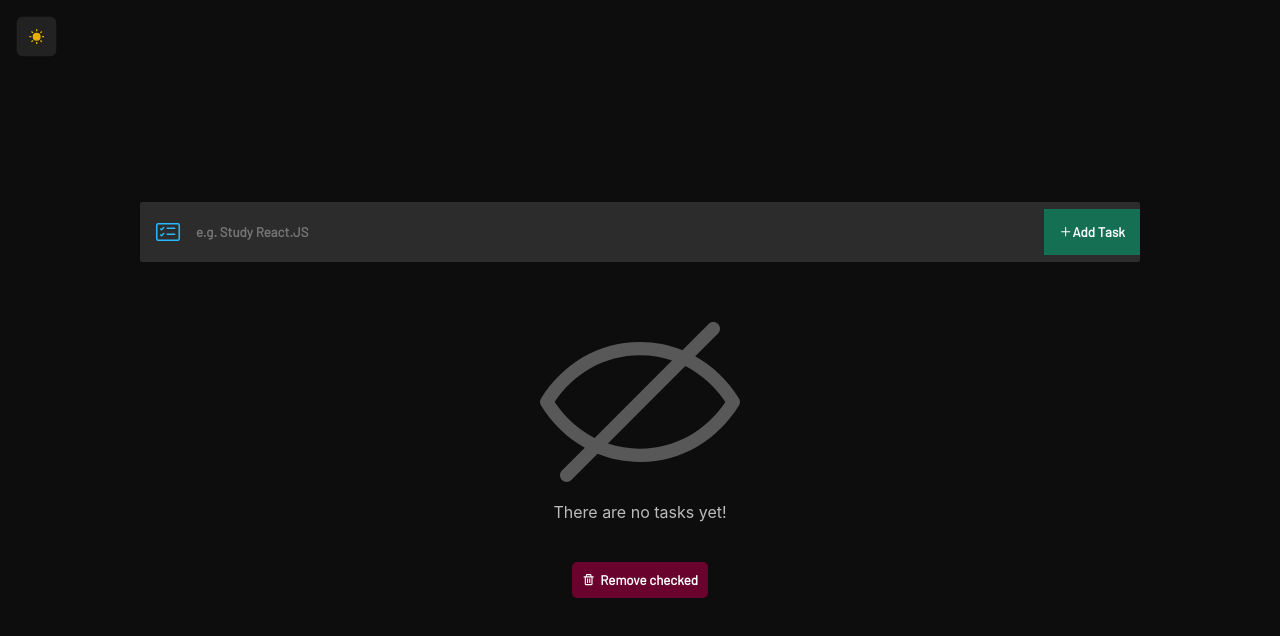
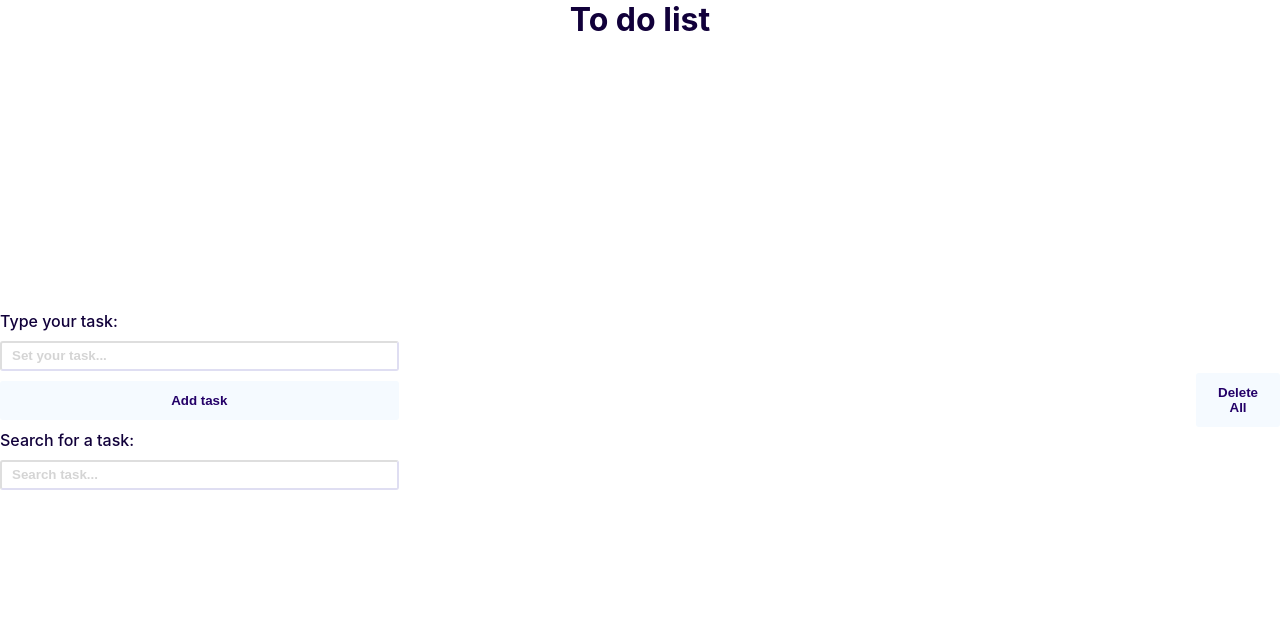
Before and after one commit to Rafael-Urei/TodoList-ReactJs, a React (Create React App) app: page / in a window 1280 px wide. Shown: the top 636 px of the page. Built offline with nearby package versions, Linux system fonts and the light colour scheme.

Commit message:
Started a new version of my todolist

```diff
--- a/package.json
+++ b/package.json
@@ -13,6 +13,7 @@
     "font-awesome": "^4.7.0",
     "react": "^18.2.0",
     "react-dom": "^18.2.0",
+    "react-hook-form": "^7.43.9",
     "react-icons": "^4.8.0",
     "react-scripts": "5.0.1",
     "react-uuid": "^2.0.0",
--- a/src/App.css
+++ b/src/App.css
@@ -1,377 +1,128 @@
-@import url('https://fonts.googleapis.com/css2?family=Roboto+Condensed&display=swap');
-@import url('https://fonts.googleapis.com/css2?family=Barlow&display=swap');
-
 * {
+  outline: none;
+  margin: 0;
   padding: 0;
-  margin: 0;
   box-sizing: border-box;
 }
 
 html {
-  height: 100%;
+  min-height: 100%;
+}
+
+body {
+  min-height: 100vh;
 }
 
 main {
+  height: 100vh;
   display: flex;
-  flex-direction: column;
+  align-items: center;
   justify-content: center;
-  align-items: center;
-  gap: 10px;
-  min-height: 100vh;
-  background-color: #0D0D0D;
-  transition: 300ms;
+  gap: 50px;
+  color: rgb(17, 0, 58);
+}
+
+header {
+  position: absolute;
+  top: 0;
 }
 
 form {
   display: flex;
-  align-items: center;
-  width: 1000px;
-  gap: 20px;
-  border-radius: 2px;
-  padding-left: 20px;
-  background-color: #2c2c2c;
-}
-
-.icon-list {
-  scale: 1.5;
-  color: #26baff;
+  flex-direction: column;
+  gap: 10px;
+  width: 400px;
+  font-weight: 500;
 }
 
 form input {
-  flex: 1;
-  height: 60px;
-  width: 100%;
-  border: none;
-  font-weight: bold;
-  background-color: #2c2c2c;
-  color: #c2c2c2;
-  font-family: 'Barlow', sans-serif;
+  height: 30px;
+  padding: 10px;
+  color: rgb(36, 0, 104);
+  font-weight: 600;
+  border-radius: 3px;
+  border-color: rgba(5, 0, 71, 0.13);
 }
 
-form input:focus, .popup input:focus {
-  border: none;
-  outline: none;
+form input::placeholder {
+  opacity: 30%;
 }
 
-form button {
-  display: flex;
-  align-items: center;
-  border: none;
-  padding: 15px;
-  background-color: #00ac7885;
-  color: rgb(255, 255, 255);
-  font-weight: bold;
+button {
+  border: solid 2px transparent;
+  padding: 10px;
+  transition: 200ms;
+  background-color: rgb(245, 250, 255);
   cursor: pointer;
-  transition: 200ms;
-  font-family: 'Barlow', sans-serif;
+  border-radius: 3px;
+  font-weight: 600;
+  color: rgb(36, 0, 104);
 }
 
-form button:hover {
-  background-color: #00ff9d;
+button:hover {
+  border-color: rgb(88, 99, 255);
 }
 
-ol {
-  display: flex;
-  flex-direction: column;
-  align-items: center;
-  padding: 30px;
-  border-radius: 5px;
-  width: 80%;
+ul {
   list-style: none;
-  color: rgb(187, 187, 187);
+  width: 700px;
+  position: relative;
 }
 
-.without-style {
-  background-color: transparent;
+.li {
+  width: 100%;
+  display: flex;
+  justify-content: space-between;
+  align-items: center;
+  gap: 20px;
+  margin-bottom: 5px;
+  box-shadow: 0px 1px 0px rgba(0, 74, 143, 0.151);
+  transition: 200ms;
 }
 
-.no-posts {
-  height: 200px;
-  width: 200px;
-  color: rgb(88, 88, 88);
+.li3 {
+  width: 100%;
+  display: flex;
+  justify-content: space-between;
+  align-items: center;
+  gap: 20px;
+  margin-bottom: 5px;
+  box-shadow: 0px 1px 0px rgba(0, 74, 143, 0.151);
+  transition: 200ms;
+  opacity: 30%;
 }
 
-.list-container {
+.li2 {
+  width: 100%;
   display: flex;
-  width: 100%;
+  justify-content: space-between;
   align-items: center;
-  cursor: pointer;
-  box-shadow: 0px 1px 0px 0px rgba(97, 97, 97, 0.295);
-}
-
-.list-container li {
-  display: flex;
-  align-items: center;
-  justify-content: space-between;
-  flex: 1;
-  margin-right: 30px;
-  padding: 10px;
-  margin: 10px 0px 10px 20px;
-  border-radius: 5px;
-  color: #c2c2c2;
-  font-family: 'Roboto Condensed', sans-serif;
-  font-weight: bold;
-}
-
-.elements-li {
-  display: flex;
-  align-items: center;
-  justify-content: center;
-}
-
-.item-list {
-  display: flex;
-  align-items: center;
-  text-decoration: line-through;
-  text-decoration-color: #00c1fc;
-  text-decoration-thickness: 3px;
-  opacity: 50%;
-  padding: 10px 0px 10px 20px;
-  margin: 10px 0px 10px 0px;
+  gap: 20px;
+  margin-bottom: 5px;
+  box-shadow: 0px 1px 0px rgba(0, 74, 143, 0.151);
+  transition: 200ms;
+  animation-name: fade;
+  animation-duration: 300ms;
+  top: 0px;
+  left: 0px;
+  position: absolute;
 }
 
 .check {
-  opacity: 50%;
-}
-
-.list-container button {
-  display: flex;
-  align-items: center;
-  margin-left: 10px;
-  transform: scale(1.5);
-  border: none;
-  border-radius: 2px;
-  background: none;
-  color: rgb(0, 153, 255);
-  cursor: pointer;
-  transition: 200ms;
-}
-
-.checkbox-on {
-  transition: 200ms;
-  border-radius: 50%;
-  background-color: #26baff;
-  color: #26baff;
-}
-
-.popup {
-  display: flex;
-  align-items: center;
-  margin-left: 10px;
-}
-
-.popup input {
-  height: 25px;
-  text-indent: 10px;
-  border: none;
-  border-radius: 2px;
-  box-shadow: inset 0px 0px 0px 1px rgba(0, 0, 0, 0.315);
-  font-weight: bold;
-}
-
-.list-container button:hover {
-  background-color: #26baff57;
-}
-
-.remove-button {
-  display: flex;
-  align-items: center;
-  gap: 5px;
-  border: none;
-  border-radius: 5px;
-  background-color: rgba(128, 0, 53, 0.801);
-  padding: 10px;
-  color: white;
-  font-weight: bold;
-  cursor: pointer;
-  transition: 200ms;
-  font-family: 'Barlow', sans-serif;
-}
-
-.remove-button:hover {
-  background-color: rgba(165, 0, 69, 0.801);
-}
-
-.modal, .overlay {
-  position: fixed;
-  width: 100vw;
-  height: 100vh;
-  top: 0;
-  left: 0;
-  right: 0;
-  bottom: 0;
-  z-index: 1;
-}
-
-.overlay {
-  background-color: #0d0d0d70;
-}
-
-.modal-content {
-  z-index: 1;
-  display: flex;
-  flex-direction: column;
-  align-items: center;
-  justify-content: center;
-  position: absolute;
-  top: 50%;
-  left: 50%;
-  transform: translate(-50%, -50%);
-  background-color: white;
-  padding: 20px;
-  border-radius: 5px;
-  animation: showmodal 1s;
-  font-weight: 600;
-}
-
-.button-container {
-  display: flex;
-  margin: 20px 0px 5px 0px;
-}
-
-.modal-content h1 {
-  font-size: 1.3em;
-  color: rgb(199, 0, 0);
-  margin-bottom: 10px;
-}
-
-.modal-content p {
-  color: rgba(0, 0, 0, 0.685);
-  font-size: 0.9em;
-}
-
-.button-container button{
-  background-color: #0D0D0D;
-  grid-row-start: 3;
-  border: none;
-  color: white;
-  width: 50px;
-  padding: 5px;
-  border-radius: 2px;
-  margin: 0px 20px;
-  cursor: pointer;
-  transition: 200ms;
-}
-
-#btn1:hover {
-  background-color: rgb(0, 206, 110);
-}
-
-#btn2:hover {
-  background-color: #26baff;
-}
-
-@media all and (max-width: 1000px) {
-  .no-posts {
-    transform: scale(0.5);
-  }
-
-  form {
-    width: 100%;
-    scale: 0.95;
-  }
-
-  .li {
-    width: 100%;
-  }
-
-  body {
-    font-size: 0.8em;
-  }
-}
-
-@keyframes showmodal {
-  from {
-    top: -300px;
-    opacity: 0;
-  }
-
-  to {
-    top: 200;
-    opacity: 1;
-  }
-}
-
-
-
-
-
-
-
-
-
-.change-button {
-  display: flex;
-  align-items: center;
-  border: none;
-  background-color: #222222;
-  color: rgb(230, 176, 0);
-  padding: 10px;
-  border-radius: 5px;
-  position: absolute;
-  margin: 20px;
   cursor: pointer;
   scale: 1.2;
 }
 
-.white-main {
-  background-color: rgb(241, 241, 241);
-  transition: 300ms;
+@keyframes fade {
+  from {
+    opacity: 100%;
+    top: 0px;
+    left: 0px;
+  }
+
+  to {
+    left: -200px;
+    top: 20px;
+    opacity: 0%;
+  }
 }
-
-.white-form {
-  background-color: #e4e4e4;
-}
-
-.white-form input {
-  background-color: #e4e4e4;
-  color: #0D0D0D;
-}
-
-.white-no-posts {
-  color: rgba(0, 0, 0, 0.384);
-  height: 200px;
-  width: 200px;
-  background: none;
-}
-
-.white-list-container {
-  display: flex;
-  width: 100%;
-  align-items: center;
-  cursor: pointer;
-  box-shadow: 0px 1px 0px 0px rgba(97, 97, 97, 0.295);
-}
-
-.white-list-container li {
-  display: flex;
-  align-items: center;
-  justify-content: space-between;
-  flex: 1;
-  margin-right: 30px;
-  padding: 10px;
-  margin: 10px 0px 10px 20px;
-  border-radius: 5px;
-  color: #c2c2c2;
-  font-family: 'Roboto Condensed', sans-serif;
-  font-weight: bold;
-  color: #0D0D0D;
-}
-
-.white-list-container button {
-  display: flex;
-  align-items: center;
-  margin-left: 10px;
-  transform: scale(1.5);
-  border: none;
-  border-radius: 2px;
-  background: none;
-  color: rgb(0, 153, 255);
-  cursor: pointer;
-  transition: 200ms;
-}
-
-.white-modal-content p {
-  color: #0D0D0D;
-  font-size: 0.9em;
-}
--- a/src/App.js
+++ b/src/App.js
@@ -1,139 +1,116 @@
 import { useState } from 'react';
 import uuid from 'react-uuid';
 import './App.css';
-import { AiOutlinePlus } from 'react-icons/ai';
-import { BiTrash } from 'react-icons/bi';
-import { BsCheck2, BsCheck2All, BsCardChecklist } from 'react-icons/bs';
-import { RxEyeNone } from 'react-icons/rx';
-import { Li } from '../src/components/li';
-import { Modal } from '../src/components/modal';
-import { MdDarkMode } from 'react-icons/md';
-import { RiSunFill } from 'react-icons/ri';
+import { BsCheck2 as Check } from 'react-icons/bs';
+import { useForm } from 'react-hook-form';
 
 
 
 export default function App() {
 
-  // ------------------ States ------------------
+  const [value, setValue] = useState('');
+  const [search, setSearch] = useState('');
+  const [tasks, setTasks] = useState([]);
+  const { register, handleSubmit } = useForm();
 
-  const [inputValue, setInputValue] = useState('');
-  const [tasks, setTasks] = useState([]);
-  const [newValue, setNewValue] = useState('');
-  const [modal, setModal] = useState(false);
-  const [changeMode, setChangeMode] = useState(false);
+  const onSubmit = () => {
+    console.log('Renderizei')
+  };
 
-  // ------------------ States ------------------
-
-
-  // ------------------ Functions ------------------
-
-  const handleGetValue = e => setInputValue(e.target.value);
-  const handleNewValue = e => setNewValue(e.target.value);
-
-  const handleEditTask = (key) => {
-    const editedTasks = tasks.map(object  => object.key === key ? { ...object, value: newValue, state: !object.state } : object );
-    newValue !== '' ? setTasks(editedTasks) : alert('Input cannot be blank!')
-  }
-
-  const handleAddTask = (e) => {
-    e.preventDefault();
-    inputValue !== '' ?
-      setTasks(prevState => {
+  const handleAddTasks = () => {
+    value !== '' && setTasks(prev => {
       return [
-          ...prevState,
+        ...prev,
         {
-            key: uuid(),
-            value: inputValue,
-            state: false,
+          id: uuid(),
+          value: value,
           checked: false,
-            done: false
+          deleted: false,
+          done: false,
         }
       ]
-      }) : alert('Input field cannot be blank!');
-      setInputValue('');
+    })
+    setValue('');
   };
 
-  const handleShowDropdown = (key) => {
-    setTasks(prevState => {
-      return prevState.map(object => {
-        if (object.key === key) {
+  const handleDelete = (id) => {
+    const newArr = tasks.filter(object => {
+      if (object.id === id) {
+        return false;
+      } else {
+        return true;
+      }
+    })
+
+    const newArr2 = tasks.map(object => {
+      if (object.id === id) {
         return {
           ...object,
-            state: !object.state,
+          deleted: !object.deleted
         }
       } else {
         return object;
       }
-      });
-    });
+    })
+    setTasks(newArr2);
+    setTimeout(() => {
+      setTasks(newArr);
+    }, 200)
   };
 
-  const handleChangeModal = () => {
-    const newArr = tasks.filter((object) => !object.checked)
-    newArr.length === 0 && tasks.length !== 0 ? setModal(!modal) : alert('Input cannot be blank!')
-
+  const handleCheck = (id) => {
+    const newArr = tasks.map(object => object.id === id ? {...object, checked: !object.checked } : object)
+    setTasks(newArr);
+    console.log(tasks);
   };
 
-  const handleRemove = () => {
-    const newList = tasks.filter(object => object.checked ? false : true);
-    setTasks(newList)
-  };
-
-  const handleChange = (key) => {
-    const newList = tasks.map(object => object.key === key ? { ...object, checked: !object.checked } : object)
-    setTasks(newList);
-  };
-
-  const handleDoneTask = (key) => {
-    const newlist = tasks.map((object) => {
-      if (object.key === key) {
-        return {
-          ...object,
-          done: !object.done
-        };
-      } else {
-        return object
-      };
-    });
-    setTasks(newlist);
-  };
-
-  // ------------------ Functions ------------------
-
-  // ------------------ Main Code ------------------
+  const filteredTasks = tasks.filter(object => object.value.includes(search));
 
   return (
     <div className='App'>
-      {modal && <Modal handleRemove={handleRemove} handleChangeModal={handleChangeModal}/>}
-      <button type='button' className='change-button' onClick={() => setChangeMode(!changeMode)}>{ changeMode ? <MdDarkMode/> : <RiSunFill/> }</button>
-      <main className={ changeMode ? 'white-main' : null }>
-        <form onSubmit={handleAddTask} className={ changeMode ? 'white-form' : null }>
-          <BsCardChecklist className='icon-list'/>
-          <input className='input' type='text' name='input' value={inputValue} placeholder='e.g. Study React.JS' autoComplete='no' onChange={handleGetValue}></input>
-          <button type='submit' className='add-button' onClick={handleAddTask}><AiOutlinePlus/> Add Task</button>
+      <main>
+        <header>
+          <h1>To do list</h1>
+        </header>
+        <form onSubmit={handleSubmit(onSubmit)}>
+          <label htmlFor='task'>Type your task:</label>
+          <input type='text' placeholder='Set your task...' value={value} autoComplete='no' {...register('task')} onChange={(e) => setValue(e.target.value)} />
+          <button type='submit' title='Add task' onClick={handleAddTasks}>Add task</button>
+          <label>Search for a task:</label>
+          <input type='search' placeholder='Search task...' value={search} autoComplete='no' onChange={(e) => setSearch(e.target.value)}></input>
         </form>
+        <ul>
+          {
+            search.length > 0
+            ?
+            filteredTasks.map(object => {
+              return (
                 <>
-          <ol>
-              {tasks.length === 0 ?
+                  <li key={object.id} className={ object.checked ? 'li3' : object.deleted ? 'li2' : 'li' } >
+                    <Check className='check' onClick={() => handleCheck(object.id)}/>
+                    {object.value}
+                    <button onClick={() => handleDelete(object.id)}>Delete</button>
+                  </li>
+                </>
+              )
+            })
+            :
+            tasks.map((object) => {
+              return (
                 <>
-                  <RxEyeNone className={ changeMode ? 'white-no-posts' : 'no-posts' }/>
-                  <p>There are no tasks yet!</p>
-                </> :
-                tasks.map((item, index) => {
-                  return (
-                    <div className={ changeMode ? 'white-list-container' : 'list-container' }>
-                      { !item.state ? <button className='done-button' onClick={() => handleDoneTask(item.key)}>{ item.done ? <BsCheck2All/> : <BsCheck2 className='check'/> }</button> : null }
-                      <Li item={item} index={index} handleShowDropdown={() => handleShowDropdown(item.key)} handleChange={() => {handleChange(item.key)}}
-                      handleEditTask={() => handleEditTask(item.key)} handleNewValue={handleNewValue} newValue={newValue}
-                      >
-                      </Li>
-                    </div>
+                  <li key={object.id} className={ object.checked ? 'li3' : object.deleted ? 'li2' : 'li' } >
+                    <Check className='check' onClick={() => handleCheck(object.id)}/>
+                    {object.value}
+                    <button onClick={() => handleDelete(object.id)}>Delete</button>
+                  </li>
+                </>
               )
             })
           }
-          </ol>
-        </>
-          <button type='button' onClick={handleChangeModal} className='remove-button'><BiTrash/> Remove checked</button>
+        </ul>
+        <div>
+          <button onClick={() => setTasks([])}>Delete All</button>
+        </div>
       </main>
     </div>
   )
```
Also changed, not shown: src/components/li.jsx (deleted, +0 -34 lines), src/components/modal.jsx (deleted, +0 -15 lines), src/components/text.jsx (deleted, +0 -12 lines), 1 other file (tests, documents, lock files or other folders). Lines whose indentation alone changed are shown as unchanged.
